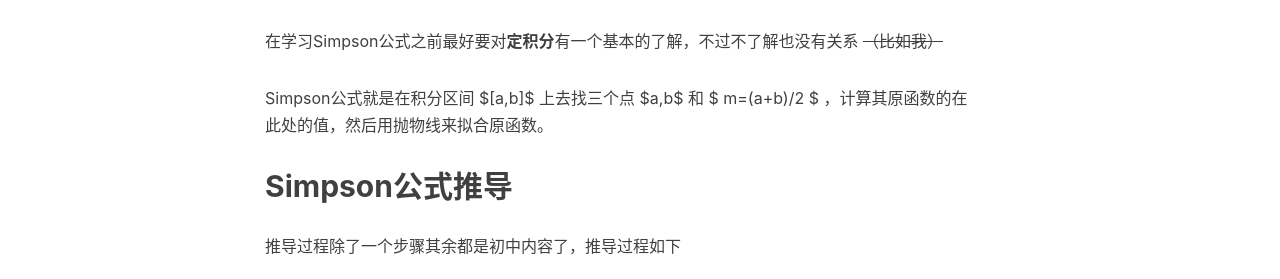
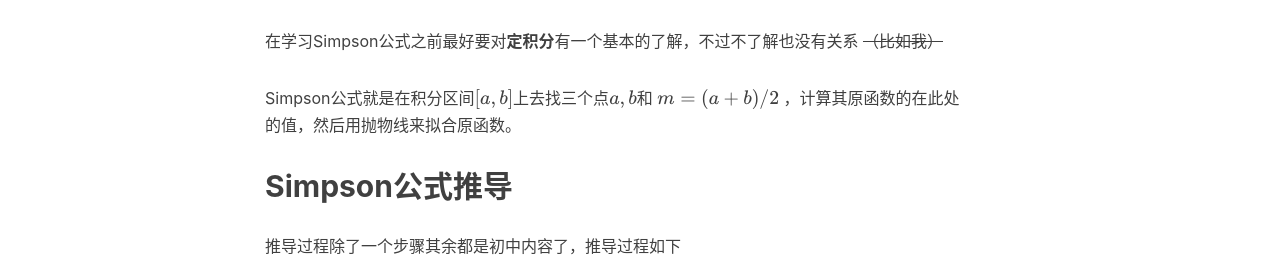
Before and after one commit to Kazusa1103/phqghume.github.com, a Jekyll site: the page built from _posts/2018-05-19-自适应辛普森法.md, in a window 1280 px wide. Shown: the part 614-893 px from the top of the page. Built offline with Jekyll 4.4.1, drawn with Linux system fonts in a browser that asks for light colours; nearby versions of some CDN libraries; formulas are drawn with MathJax 3; comment, search, counter and statistics services are not loaded.

```diff
--- a/_posts/2018-05-19-自适应辛普森法.md
+++ b/_posts/2018-05-19-自适应辛普森法.md
@@ -14,7 +14,7 @@ tags:
 
 在学习Simpson公式之前最好要对**定积分**有一个基本的了解，不过不了解也没有关系 ~~（比如我）~~
 
-Simpson公式就是在积分区间 $[a,b]$ 上去找三个点 $a,b$ 和 $ m=(a+b)/2 $ ，计算其原函数的在此处的值，然后用抛物线来拟合原函数。
+Simpson公式就是在积分区间$$[a,b]$$上去找三个点$$a,b$$和 $$m=(a+b)/2$$ ，计算其原函数的在此处的值，然后用抛物线来拟合原函数。
 
 ## Simpson公式推导
 
```
